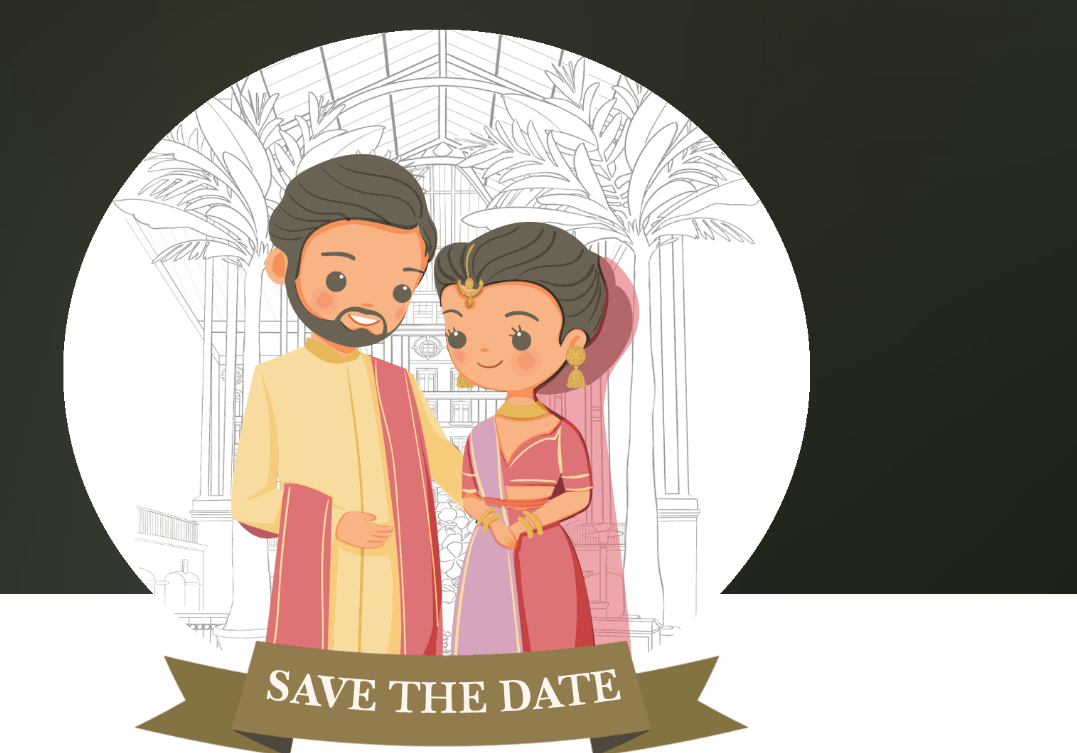
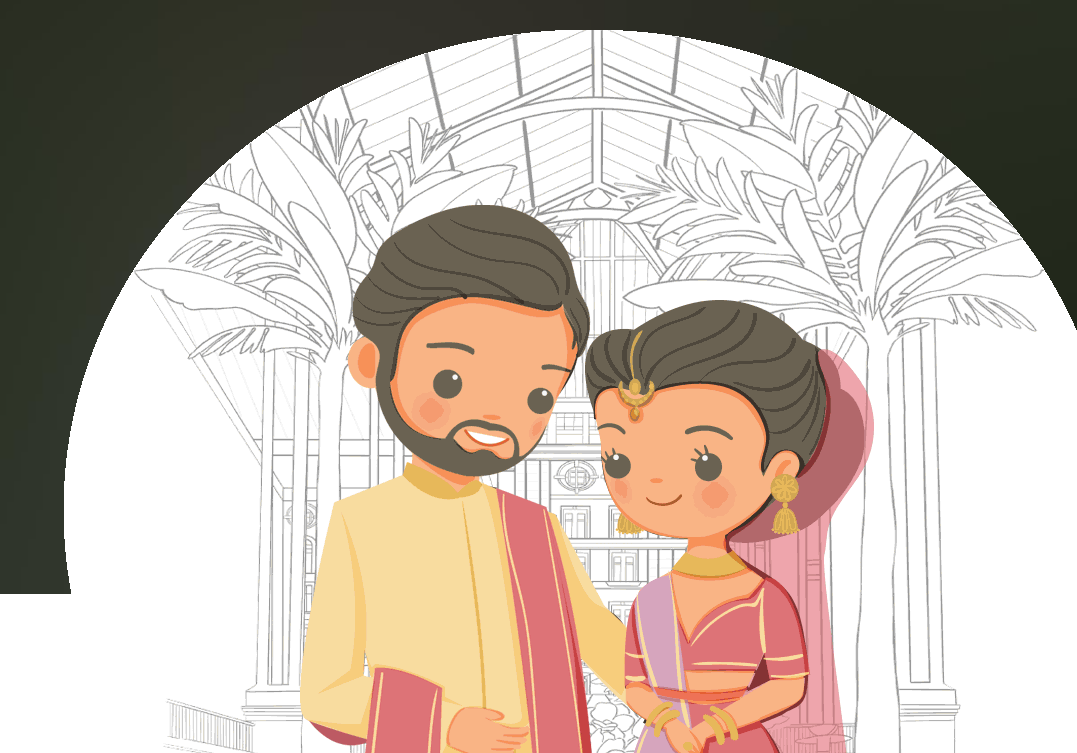
Before and after one commit to shrutimannikeri/wedding, a plain HTML site: page index.html in a window 1280 px wide. Shown: the part 306-1059 px from the top of the page, without its empty margins (203-1280 px from the left). Drawn offline with nearby package versions, Linux system fonts and the light colour scheme; files whose address does not match are found by name.

Commit message:
Update index.html

```diff
--- a/index.html
+++ b/index.html
@@ -47,7 +47,7 @@
 							<h1>Mahanthesh &amp; Shruti</h1>
 							<h2>We Are Getting Married</h2>
 							<div class="simply-countdown simply-countdown-one"></div>
-						<p><img src="images/ggg.gif" alt="groom" class="img-responsive"></p>
+						<p><img src="images/ggg.gif" alt="groom" class="img-responsive-block"></p>
 						</div>
 					</div>
 				</div>
```
